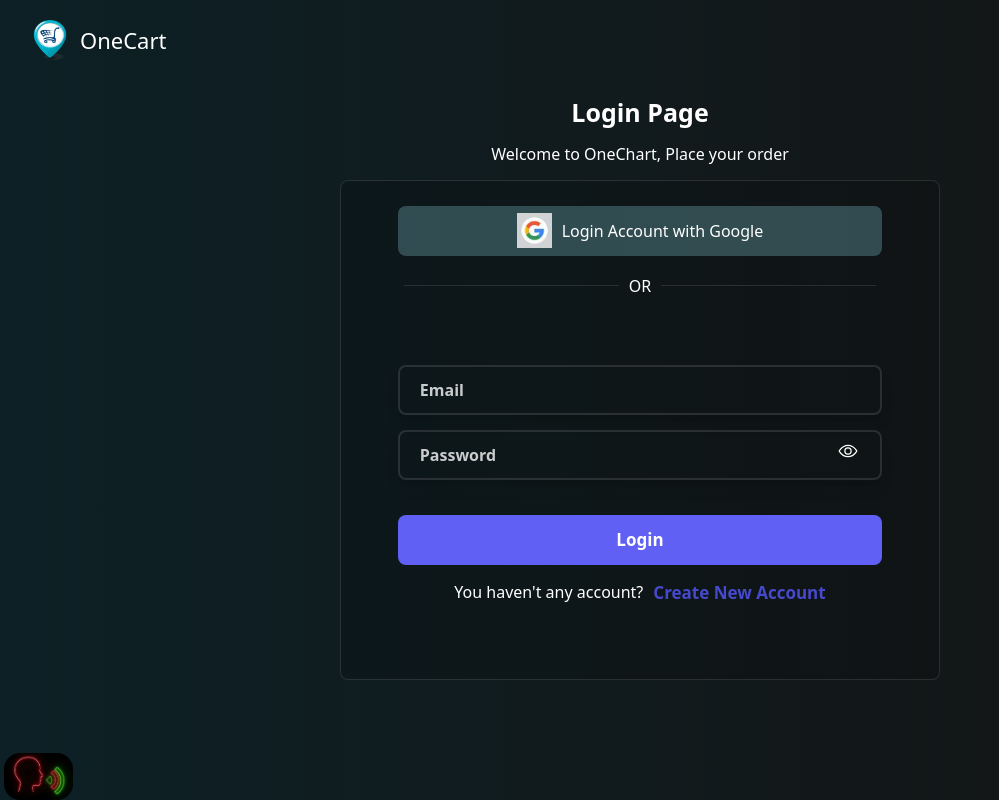
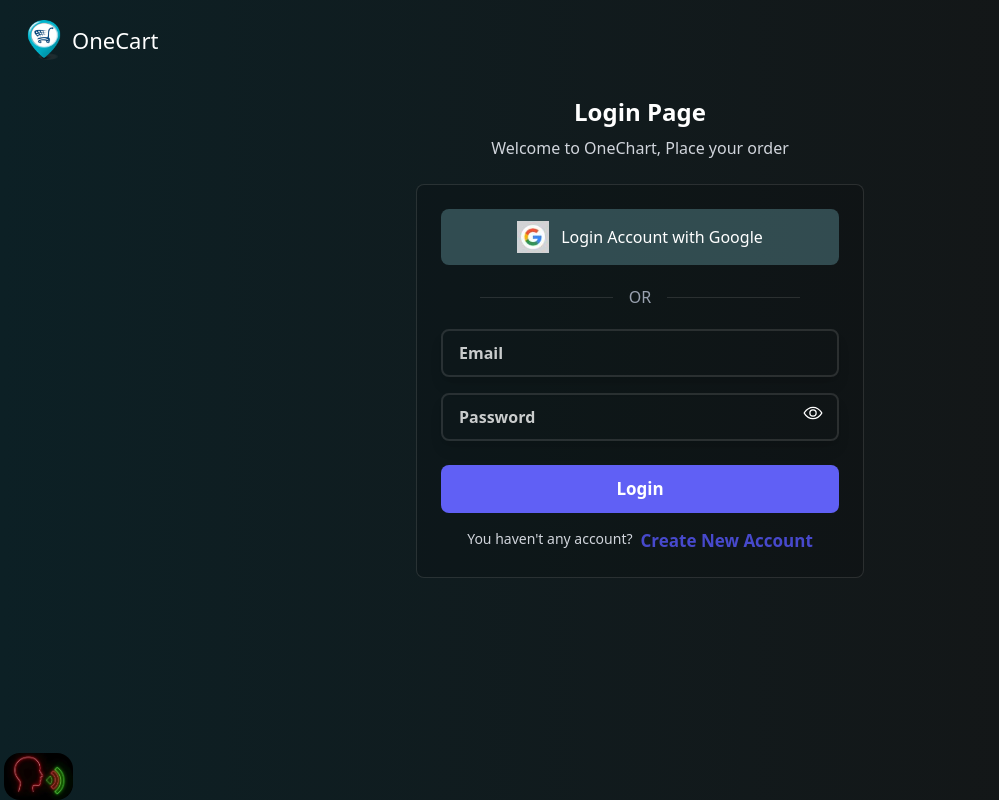
Before and after one commit to Bentok100/E-Commerce_Repo, a React (Vite) app in the folder frontend/: page /login in a window 1280 px wide. Shown: the whole page, without its empty margins (0-999 px from the left). Built offline with nearby package versions, Linux system fonts and the light colour scheme; no server answers.

Commit message:
Update Ai.jsx

```diff
--- a/frontend/src/pages/Login.jsx
+++ b/frontend/src/pages/Login.jsx
@@ -5,8 +5,8 @@
 import google from "../assets/google-icon-isolated-white-background_1273375-828.jpg";
 import { IoEyeOutline } from "react-icons/io5";
 import { IoEye } from "react-icons/io5";
-import { authDataContext } from "../context/AuthContext";
-import { userDataContext } from "../context/UserContext";
+import { authDataContext } from "../context/authContext";
+import { userDataContext } from "../context/userContext";
 import axios from "axios";
 import { signInWithPopup } from "firebase/auth";
 import { auth, provider } from "../../utils/Firebase";
@@ -60,42 +60,43 @@
     }
   };
   return (
-    <div className="w-[100vw] h-[100vh] bg-gradient-to-l from-[#141414] to-[#0c2025] text-[white] flex flex-col items-center justify-start">
+    <div className="w-full min-h-screen bg-gradient-to-l from-[#141414] to-[#0c2025] text-white flex flex-col items-center justify-start">
       <div
-        className="w-[100%] h-[80px] flex items-center justify-start px-[30px] gap-[10px] cursor-pointer"
+        className="w-full h-20 flex items-center justify-start px-6 gap-2 cursor-pointer"
         onClick={() => navigate("/")}
       >
-        <img className="w-[40px]" src={logo} alt="" />
+        <img className="w-10 h-10" src={logo} alt="" />
         <h1 className="text-[22px] font-sans">OneCart</h1>
       </div>
 
-      <div className="w-[100%] h-[100px] flex items-center justify-center flex-col gap-[10px] ">
-        <span className="text-[25px] font-semibold ">Login Page</span>
-        <span className="text-[16px]">
+      <div className="w-full mt-4 flex flex-col items-center justify-center gap-2 text-center">
+        <span className="text-2xl font-semibold">Login Page</span>
+        <span className="text-base text-gray-300">
           Welcome to OneChart, Place your order
         </span>
       </div>
 
-      <div className="max-w-[600px] w-[90%] h-[500px] bg-[#00000025] border-[1px] border-[#96969635] backdrop:blur-2xl rounded-lg flex items-center justify-center">
+      <div className="w-[90%] max-w-md bg-[#00000025] border border-[#96969635] backdrop:blur-2xl rounded-lg mt-6 p-6">
         <form
           action=""
-          className="w-[90%] h-[90%] flex flex-col items-center justify-start gap-[20px]"
+          className="w-full flex flex-col items-center justify-start gap-5"
         >
           <div
-            className="w-[90%] h-[50px] bg-[#42656cae] rounded-lg flex items-center justify-center gap-[10px] py-[20px] cursor-pointer"
+            className="w-full flex items-center justify-center gap-3 bg-[#42656cae] hover:bg-[#38575da2] transition text-white py-3 rounded-lg cursor-pointer"
             onClick={googleLogin}
           >
-            <img src={google} alt="" className="w-[35px] h-[35px]" /> Login
-            Account with Google
+            <img src={google} alt="" className="w-8 h-8" /> Login Account with Google
           </div>
-          <div className="w-[100%] h-[20px] flex items-center justify-center gap-[10px]">
-            <div className="w-[40%] h-[1px] bg-[#96969635]"></div> OR{" "}
-            <div className="w-[40%] h-[1px] bg-[#96969635]"></div>
+
+          <div className="w-full flex items-center justify-center gap-4 text-gray-400">
+            <div className="w-1/3 h-px bg-[#96969635]"></div> OR{" "}
+            <div className="w-1/3 h-px bg-[#96969635]"></div>
           </div>
-          <div className="w-[90%] h-[400px] flex flex-col items-center justify-center gap-[15px] relative">
+
+          <div className="w-full flex flex-col items-center justify-center gap-4 relative">
             <input
               type="text"
-              className="w-[100%] h-[50px] border-[2px] border-[#96969635] backdrop:blur-sm rounded-lg shadow-lg bg-transparent placeholder-[#ffffffc7] px-[20px] font-semibold"
+              className="w-full h-12 border-2 border-[#96969635] backdrop:blur-sm rounded-lg shadow-lg bg-transparent placeholder-[#ffffffc7] px-4 font-semibold"
               placeholder="Email"
               required
               onChange={(e) => setEmail(e.target.value)}
@@ -104,7 +105,7 @@
 
             <input
               type={show ? "text" : "password"}
-              className="w-[100%] h-[50px] border-[2px] border-[#96969635] backdrop:blur-sm rounded-lg shadow-lg bg-transparent placeholder-[#ffffffc7] px-[20px] font-semibold"
+              className="w-full h-12 border-2 border-[#96969635] backdrop:blur-sm rounded-lg shadow-lg bg-transparent placeholder-[#ffffffc7] px-4 font-semibold"
               placeholder="Password"
               required
               onChange={(e) => setPassword(e.target.value)}
@@ -112,23 +113,23 @@
             />
             {!show && (
               <IoEyeOutline
-                className="w-[20px] h-[20px] cursor-pointer absolute right-[5%] bottom-[57%]"
+                className="w-5 h-5 cursor-pointer absolute right-4 top-[74px]"
                 onClick={() => setShow((prev) => !prev)}
               />
             )}
             {show && (
               <IoEye
-                className="w-[20px] h-[20px] cursor-pointer absolute right-[5%] bottom-[57%]"
+                className="w-5 h-5 cursor-pointer absolute right-4 top-[74px]"
                 onClick={() => setShow((prev) => !prev)}
               />
             )}
             <button
-              className="w-[100%] h-[50px] bg-[#6060f5] rounded-lg flex items-center justify-center mt-[20px] text-[17px] font-semibold"
+              className="w-full h-12 bg-[#6060f5] hover:bg-[#4d4df0] transition rounded-lg flex items-center justify-center text-[17px] font-semibold mt-2"
               onClick={handleLogin}
             >
               Login
             </button>
-            <p className="flex gap-[10px]">
+            <p className="flex flex-wrap justify-center gap-2 text-sm text-gray-300 text-center">
               You haven't any account?{" "}
               <span
                 className="text-[#5555f6cf] text-[17px] font-semibold cursor-pointer"
```
